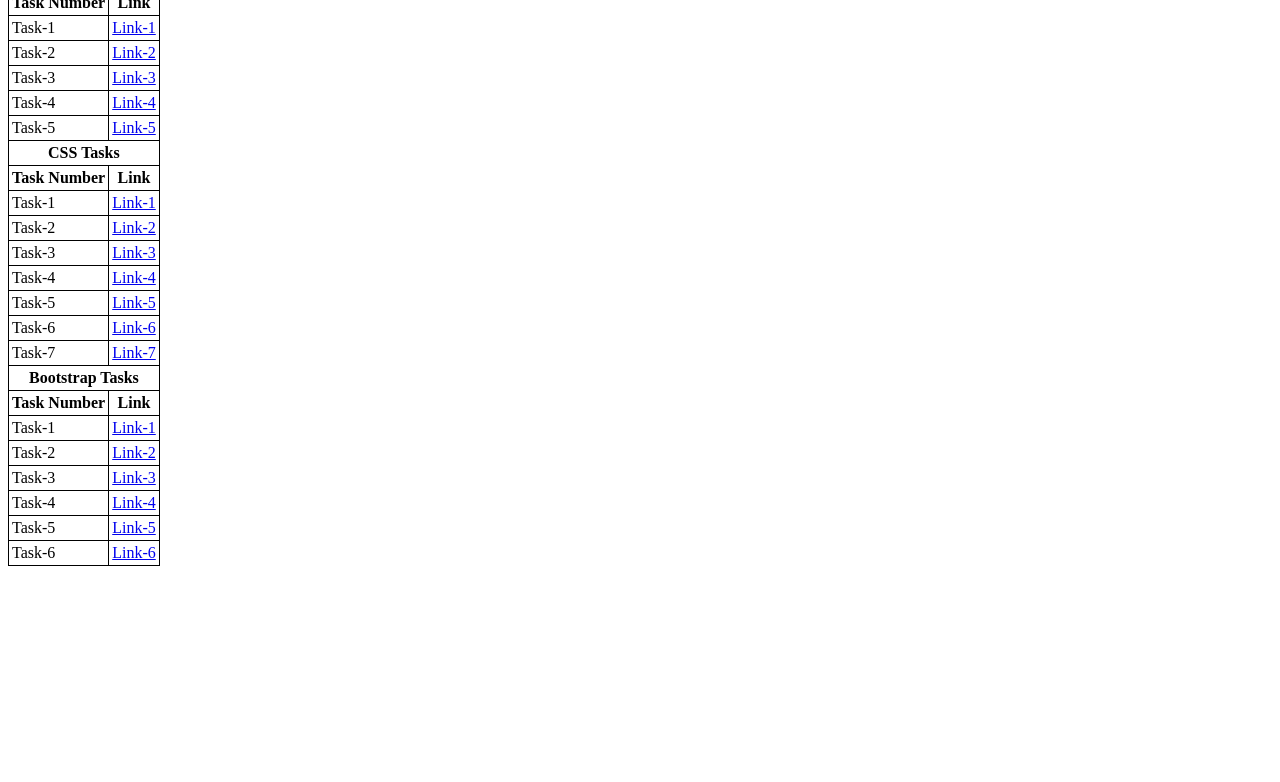
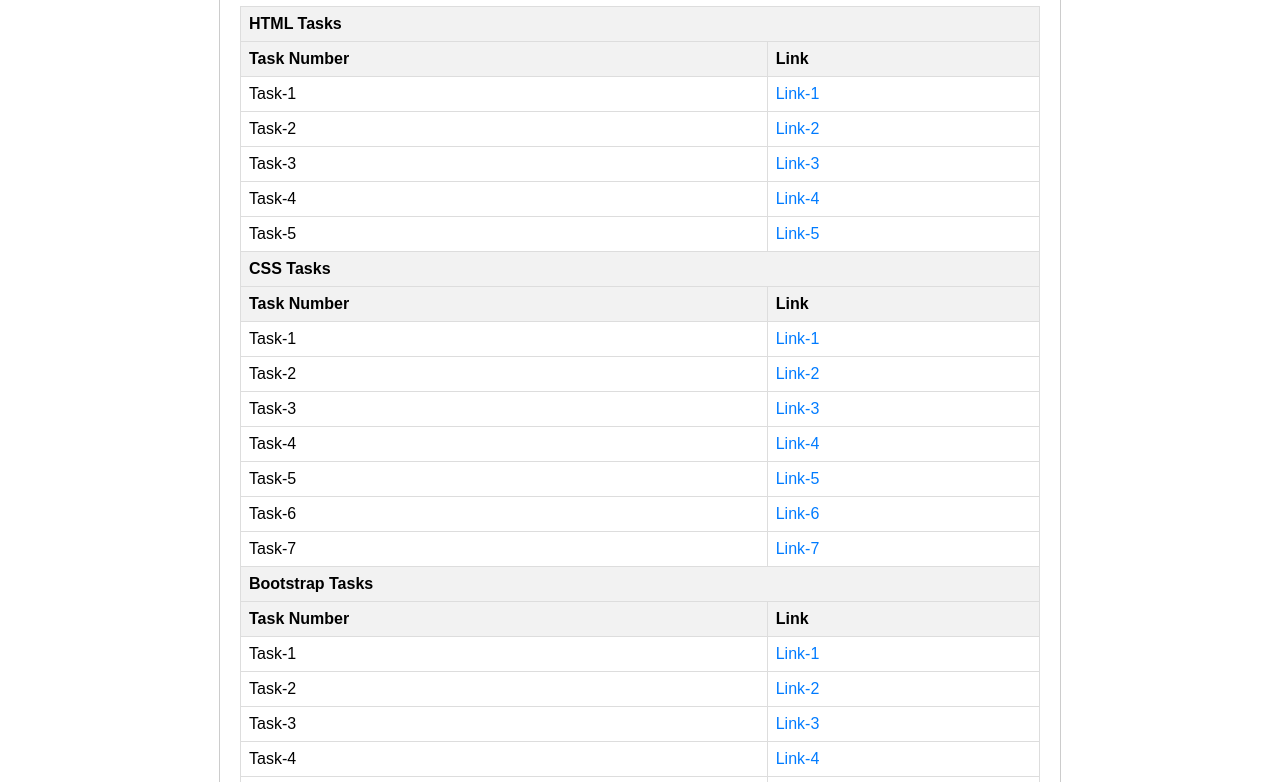
Before and after one commit to DevilKing25/MernTask, a plain HTML site: page index.html in a window 1280 px wide. Shown: the part 242-1024 px from the top of the page. Before the commit the page ends 886 px from the top, so only its background shows below. Drawn offline with Linux system fonts and the light colour scheme.

Commit message:
Update index.html

```diff
--- a/index.html
+++ b/index.html
@@ -5,13 +5,31 @@
     <meta name="viewport" content="width=device-width, initial-scale=1.0" />
     <title>Sovan Bhakta</title>
     <style>
-      table,
-      th,
-      tr,
-      td {
-        border: 1px solid black;
-        border-collapse: collapse;
-      }
+      body {
+            font-family: Arial, sans-serif;
+            max-width: 800px;
+            margin: 20px auto;
+            padding: 20px;
+            border: 1px solid #ccc;
+            border-radius: 10px;
+        }
+        table {
+            width: 100%;
+            margin-top: 20px;
+            border-collapse: collapse;
+        }
+        th, td {
+            border: 1px solid #ddd;
+            padding: 8px;
+            text-align: left;
+        }
+        th {
+            background-color: #f2f2f2;
+        }
+        a {
+            text-decoration: none;
+            color: #007bff;
+        }
     </style>
   </head>
   <body>
@@ -24,7 +42,7 @@
     <br />
     <div style="position: relative; top: -70px">
       <h1>Index Page</h1>
-      <table bordercolor="Black" cellpadding="3">
+      <table cellpadding="3">
         <tr>
           <th colspan="2">HTML Tasks</th>
         </tr>
```
